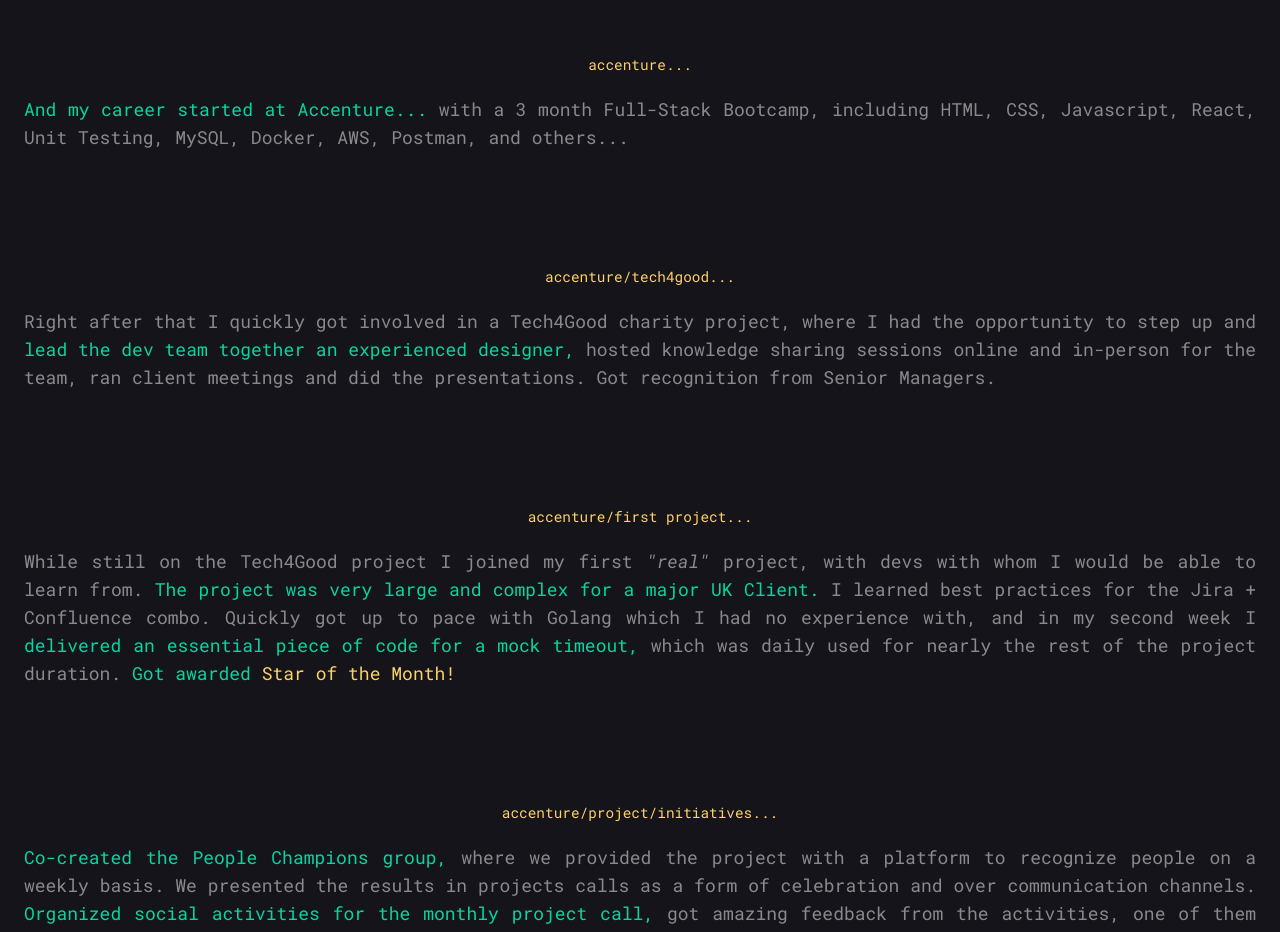
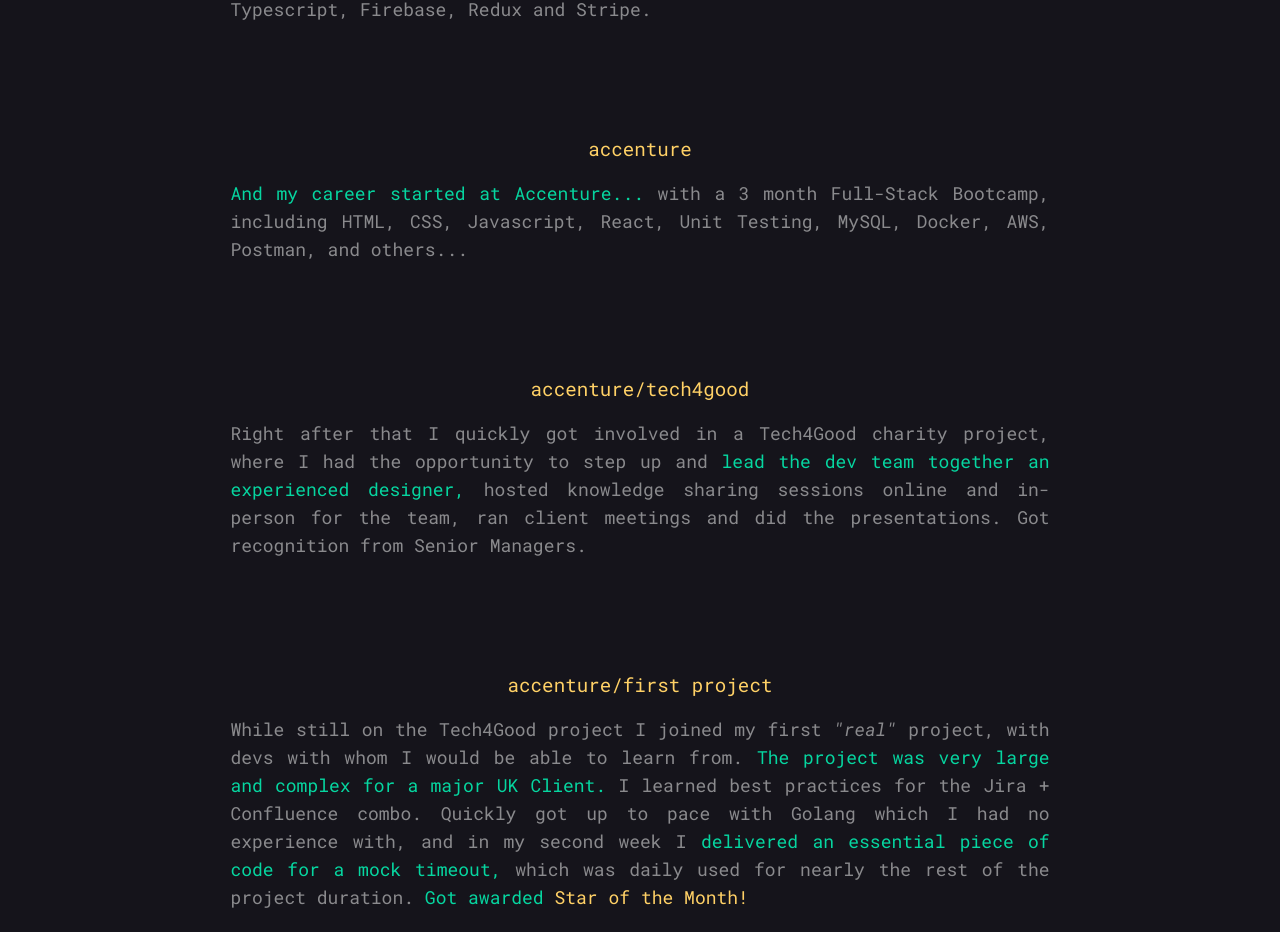
Before and after one commit to DinisSkizee/DinisCV, a React (Vite) app: page / in a window 1280 px wide. Shown: the part 1857-2789 px from the top of the page. Built offline with nearby package versions, Linux system fonts and the light colour scheme.

Commit message:
finish about page

```diff
--- a/src/components/Main.jsx
+++ b/src/components/Main.jsx
@@ -1,6 +1,6 @@
 export const Main = () => {
   return (
-    <div className="px-5 relative top-[50%] -translate-y-[50%] md:px-8 lg:px-[15%]">
+    <div className="px-5 relative top-[50%] -translate-y-[50%] md:px-8 lg:px-[15%] xl:px-[20%]">
       <div className="flex flex-col gap-4">
         <div className="flex gap-2">
           <div className="w-8 border-t-[1px] relative top-[12px] border-greeny" />
--- a/src/pages/AboutMe.jsx
+++ b/src/pages/AboutMe.jsx
@@ -4,7 +4,82 @@
 
 const PStyled = styled.div`
   color: ${(props) =>
-    (props.number === 1 && props.height >= 500) ||
+    props.width < 768
+      ? (props.number === 1 && props.height >= 500) ||
+        (props.number === 2 && props.height >= 800) ||
+        (props.number === 3 && props.height >= 1000) ||
+        (props.number === 4 && props.height >= 1300) ||
+        (props.number === 5 && props.height >= 1600) ||
+        (props.number === 6 && props.height >= 2000) ||
+        (props.number === 7 && props.height >= 2500) ||
+        (props.number === 8 && props.height >= 3050) ||
+        (props.number === 9 && props.height >= 3600) ||
+        (props.number === 10 && props.height >= 4050) ||
+        (props.number === 11 && props.height >= 4350) ||
+        (props.number === 12 && props.height >= 4600)
+        ? "white"
+        : ""
+      : props.width < 1024
+      ? (props.number === 1 && props.height >= 600) ||
+        (props.number === 2 && props.height >= 900) ||
+        (props.number === 3 && props.height >= 1050) ||
+        (props.number === 4 && props.height >= 1300) ||
+        (props.number === 5 && props.height >= 1600) ||
+        (props.number === 6 && props.height >= 2000) ||
+        (props.number === 7 && props.height >= 2350) ||
+        (props.number === 8 && props.height >= 2800) ||
+        (props.number === 9 && props.height >= 3200) ||
+        (props.number === 10 && props.height >= 3600) ||
+        (props.number === 11 && props.height >= 3800) ||
+        (props.number === 12 && props.height >= 4000)
+        ? "white"
+        : ""
+      : props.width < 1440
+      ? (props.number === 1 && props.height >= 700) ||
+        (props.number === 2 && props.height >= 900) ||
+        (props.number === 3 && props.height >= 1100) ||
+        (props.number === 4 && props.height >= 1300) ||
+        (props.number === 5 && props.height >= 1650) ||
+        (props.number === 6 && props.height >= 2050) ||
+        (props.number === 7 && props.height >= 2450) ||
+        (props.number === 8 && props.height >= 2880) ||
+        (props.number === 9 && props.height >= 3250) ||
+        (props.number === 10 && props.height >= 3650) ||
+        (props.number === 11 && props.height >= 3850) ||
+        (props.number === 12 && props.height >= 4130)
+        ? "white"
+        : ""
+      : props.width < 1920
+      ? (props.number === 1 && props.height >= 830) ||
+        (props.number === 2 && props.height >= 1050) ||
+        (props.number === 3 && props.height >= 1180) ||
+        (props.number === 4 && props.height >= 1400) ||
+        (props.number === 5 && props.height >= 1680) ||
+        (props.number === 6 && props.height >= 1950) ||
+        (props.number === 7 && props.height >= 2300) ||
+        (props.number === 8 && props.height >= 2650) ||
+        (props.number === 9 && props.height >= 3050) ||
+        (props.number === 10 && props.height >= 3300) ||
+        (props.number === 11 && props.height >= 3580) ||
+        (props.number === 12 && props.height >= 3750)
+        ? "white"
+        : ""
+      : props.width < 2500
+      ? (props.number === 1 && props.height >= 950) ||
+        (props.number === 2 && props.height >= 1150) ||
+        (props.number === 3 && props.height >= 1250) ||
+        (props.number === 4 && props.height >= 1450) ||
+        (props.number === 5 && props.height >= 1700) ||
+        (props.number === 6 && props.height >= 2000) ||
+        (props.number === 7 && props.height >= 2300) ||
+        (props.number === 8 && props.height >= 2550) ||
+        (props.number === 9 && props.height >= 2950) ||
+        (props.number === 10 && props.height >= 3200) ||
+        (props.number === 11 && props.height >= 3350) ||
+        (props.number === 12 && props.height >= 3600)
+        ? "white"
+        : ""
+      : (props.number === 1 && props.height >= 550) ||
         (props.number === 2 && props.height >= 800) ||
         (props.number === 3 && props.height >= 1000) ||
         (props.number === 4 && props.height >= 1300) ||
@@ -18,64 +93,83 @@
         (props.number === 12 && props.height >= 4600)
       ? "white"
       : ""};
+
   margin-bottom: ${(props) => (props.number === 2 ? ".5rem" : "4rem")};
 `;
 
-const PText = ({ height, children, number }) => {
+const TitleAbout = styled.div`
+  display: flex;
+  justify-content: center;
+  color: rgb(255 209 102);
+  margin-top: ${(props) =>
+    props.start === "true" ? "0rem !important" : "2rem"};
+`;
+
+const AboutWhat = ({ text, start }) => {
   return (
-    <PStyled height={height} number={number}>
+    <TitleAbout className="text-[.9rem] lg:text-[1.2rem]" start={start}>
+      {text}
+    </TitleAbout>
+  );
+};
+
+const PText = ({ height, children, number, width }) => {
+  return (
+    <PStyled height={height} number={number} width={width}>
       {children}
     </PStyled>
   );
 };
 
-const TitleAbout = styled.div`
-  display: flex;
-  justify-content: center;
-  color: rgb(255 209 102);
-  font-size: 0.9rem;
-  margin-top: ${(props) =>
-    props.start === "true" ? "0rem !important" : "2rem"};
-`;
-const AboutWhat = ({ text, start }) => {
-  return <TitleAbout start={start}>{text}</TitleAbout>;
-};
-
 export const AboutMe = () => {
   const [scrollHeight, setScrollHeight] = useState(0);
+  const [windowWidth, setWindowWidth] = useState(window.innerWidth);
+
   const handleScroll = () => {
-    const scrollPosition = window.scrollY; // => scroll position
+    const scrollPosition = window.scrollY;
     setScrollHeight(scrollPosition);
     console.log(scrollPosition);
   };
+
+  const handleResize = () => {
+    const newWindowWidth = window.innerWidth;
+    setWindowWidth(newWindowWidth);
+    console.log("width", newWindowWidth);
+  };
+
   useEffect(() => {
     handleScroll();
+    handleResize();
+
     window.addEventListener("scroll", handleScroll);
+    window.addEventListener("resize", handleResize);
     return () => {
       window.removeEventListener("scroll", handleScroll);
+      window.removeEventListener("resize", handleResize);
     };
   }, []);
 
   return (
     <div className="bg-bgblue pt-[35%] md:text-lg">
       {/* Title */}
-      <div className="w-full flex justify-center">
+      <div id="blog" className="w-full flex justify-center">
         <h1 className="text-white text-5xl">
           {`.about(`}
           <span className="text-greeny">{`"me"`}</span>
           {`)`}
         </h1>
       </div>
+
       {/* TEXT */}
-      <div className="text-graywhite px-6 text-justify mt-[5rem] flex flex-col gap-4 pb-16 ">
-        <AboutWhat start={"true"} text="the start..." />
-        <PText height={scrollHeight} number={1}>
+      <div className="text-graywhite px-6 text-justify mt-[5rem] flex flex-col gap-4 pb-16 md:px-12 lg:px-[18%]">
+        <AboutWhat start={"true"} text="the start" />
+        <PText width={windowWidth} height={scrollHeight} number={1}>
           I have always had a strong affinity for technology, I have had a
           computer since I can remember, grown being a competitive gamer
           participating in multiple online/lan tournaments.
         </PText>
-        <AboutWhat text="university..." />
-        <PText height={scrollHeight} number={2}>
+        <AboutWhat text="university" />
+        <PText width={windowWidth} height={scrollHeight} number={2}>
           Fast-forward a few years, moved out of my country at 17 to study in
           the UK, completed a{" "}
           <span className="text-greeny">
@@ -85,15 +179,15 @@
           MVC technologies
         </PText>
 
-        <PText height={scrollHeight} number={3}>
+        <PText width={windowWidth} height={scrollHeight} number={3}>
           It was clear by then that my passion within Software Engineer was in
           the whole web development lifecycle. While studying for interviews I
           covered a range of online courses, created a Full-Stack E-Commerce
           using React, Typescript, Firebase, Redux and Stripe.
         </PText>
 
-        <AboutWhat text="accenture..." />
-        <PText height={scrollHeight} number={4}>
+        <AboutWhat text="accenture" />
+        <PText width={windowWidth} height={scrollHeight} number={4}>
           <span className="text-greeny">
             And my career started at Accenture...
           </span>{" "}
@@ -102,8 +196,8 @@
           <br />
         </PText>
 
-        <AboutWhat text="accenture/tech4good..." />
-        <PText height={scrollHeight} number={5}>
+        <AboutWhat text="accenture/tech4good" />
+        <PText width={windowWidth} height={scrollHeight} number={5}>
           Right after that I quickly got involved in a Tech4Good charity
           project, where I had the opportunity to step up and{" "}
           <span className="text-greeny">
@@ -114,8 +208,8 @@
           Senior Managers.
         </PText>
 
-        <AboutWhat text="accenture/first project..." />
-        <PText height={scrollHeight} number={6}>
+        <AboutWhat text="accenture/first project" />
+        <PText width={windowWidth} height={scrollHeight} number={6}>
           While still on the Tech4Good project I joined my first{" "}
           <span className="italic">&quot;real&quot;</span> project, with devs
           with whom I would be able to learn from.{" "}
@@ -134,8 +228,8 @@
           </span>
         </PText>
 
-        <AboutWhat text="accenture/project/initiatives..." />
-        <PText height={scrollHeight} number={7}>
+        <AboutWhat text="accenture/project/initiatives" />
+        <PText width={windowWidth} height={scrollHeight} number={7}>
           <span className="text-greeny">
             Co-created the People Champions group,
           </span>{" "}
@@ -151,8 +245,8 @@
           idea based the few technologies they unknowingly selected beforehand.
         </PText>
 
-        <AboutWhat text="accenture/project/technologies..." />
-        <PText height={scrollHeight} number={8}>
+        <AboutWhat text="accenture/project/technologies" />
+        <PText width={windowWidth} height={scrollHeight} number={8}>
           During the project{" "}
           <span className="text-greeny">I handled various technical tasks</span>{" "}
           including,{" "}
@@ -185,8 +279,8 @@
           <span> as there were many cross dependencies.</span>
         </PText>
 
-        <AboutWhat text="accenture/project/leadership..." />
-        <PText height={scrollHeight} number={9}>
+        <AboutWhat text="accenture/project/leadership" />
+        <PText width={windowWidth} height={scrollHeight} number={9}>
           <span className="text-greeny">
             Took ownership on a substantial product from our team,
           </span>{" "}
@@ -222,7 +316,7 @@
           </span>
         </PText>
 
-        <PText height={scrollHeight} number={10}>
+        <PText width={windowWidth} height={scrollHeight} number={10}>
           At the end of the project I took ownership on making sure delivery
           tasks and documentation were fulfilled, I created diagrams, thorough
           documentation, tracked the progress, delivered everything early which
@@ -230,8 +324,8 @@
           delivery
         </PText>
 
-        <AboutWhat text="accenture/project/impact..." />
-        <PText height={scrollHeight} number={11}>
+        <AboutWhat text="accenture/project/impact" />
+        <PText width={windowWidth} height={scrollHeight} number={11}>
           Within such a short amount of time as a Software Engineer, and{" "}
           <span className="text-greeny">
             I was already being extremely impactful
@@ -242,8 +336,8 @@
           <span className="text-greeny">but company wide.</span>{" "}
         </PText>
 
-        <AboutWhat text="accenture/earlyTalentRecordings..." />
-        <PText height={scrollHeight} number={12}>
+        <AboutWhat text="accenture/earlyTalentRecordings" />
+        <PText width={windowWidth} height={scrollHeight} number={12}>
           Finally... participated in the Recordings of the Accenture Early
           Talent Recruitment, where I shared my experience as a graduate at
           Accenture.
```
Also changed, not shown: src/components/Header.jsx (+14 -5 lines), src/components/ScrollDown.jsx (+5 -5 lines). Lines whose indentation alone changed are shown as unchanged.
